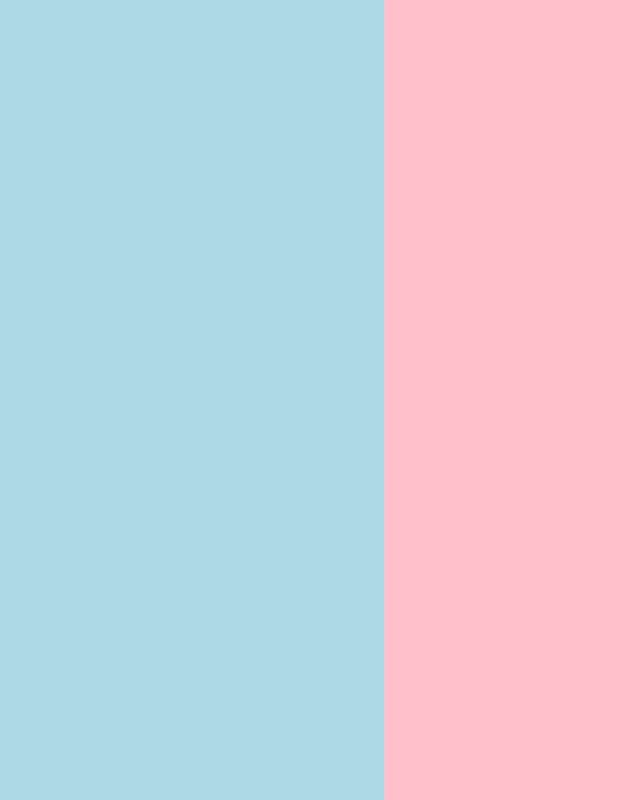
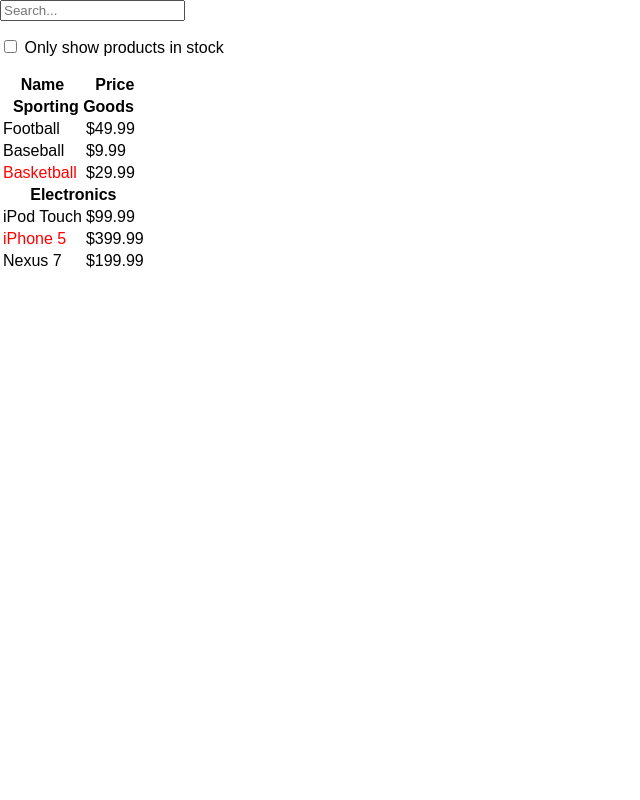
Before and after one commit to zhangwei900808/learn-react, a React (Create React App) app: page / in a window 1280 px wide. Shown: the whole page, without its empty margins (0-640 px from the left). Built offline with nearby package versions, Linux system fonts and the light colour scheme.

Commit message:
update FilterProductTable.js

```diff
--- /dev/null
+++ b/src/components/FilterableProductTable.js
@@ -0,0 +1,123 @@
+import React,{Component} from 'react'
+
+
+
+class ProductCategoryRow extends React.Component{
+    render(){
+        return <tr><th colSpan="2">{this.props.category}</th></tr>
+    }
+}
+
+class ProductRow extends React.Component{
+    render(){
+        var name = this.props.product.stocked ?
+            this.props.product.name :
+            <span style={{color:'red'}}>
+                {this.props.product.name}
+            </span>;
+            return (
+                <tr>
+                    <td>{name}</td>
+                    <td>{this.props.product.price}</td>
+                </tr>
+            );
+    }
+}
+
+class ProductTable extends React.Component{
+    render(){
+        var rows = [];
+        var lastCategory = null;
+        this.props.products.forEach((product)=>{
+            if(product.name.indexOf(this.props.filterText)===-1 || (!product.stocked && this.props.inStockOnly)){
+                return;
+            }
+            if(product.category !== lastCategory){
+                rows.push(<ProductCategoryRow category={product.category} key={product.category} />);
+            }
+            rows.push(<ProductRow product={product} key={product.name} />);
+            lastCategory = product.category;
+        });
+        return (
+            <table>
+                <thead>
+                    <tr>
+                        <th>Name</th>
+                        <th>Price</th>
+                    </tr>
+                </thead>
+                <tbody>{rows}</tbody>
+            </table>
+        )
+    }
+}
+
+class SearchBar extends React.Component{
+    constructor(props){
+        super(props);
+        this.handleFilterTextInputChange = this.handleFilterTextInputChange.bind(this);
+        this.handleInStockInputChange = this.handleInStockInputChange.bind(this);
+    }
+    handleFilterTextInputChange(e){
+        this.props.onFilterTextInput(e.target.value);
+    }
+    handleInStockInputChange(e){
+        this.props.onInStockInput(e.target.checked);
+    }
+    render(){
+        return(
+            <form>
+                <input
+                type="text"
+                placeholder="Search..."
+                value={this.props.filterText}
+                onChange={this.handleFilterTextInputChange}/>
+                <p>
+                    <input
+                    type="checkbox"
+                    checked={this.props.inStockOnly}
+                    onChange={this.handleInStockInputChange}/>
+                    {' '}
+                    Only show products in stock
+                </p>
+            </form>
+        )
+    }
+}
+
+export default class FilterableProductTable extends React.Component{
+    constructor(props){
+        super(props);
+        this.state={
+            filterText:'',
+            inStockOnly:false
+        }
+        this.handleFilterTextInput = this.handleFilterTextInput.bind(this);
+        this.handleInStockInput = this.handleInStockInput.bind(this);
+    }
+    handleFilterTextInput(filterText){
+        this.setState({
+            filterText:filterText
+        })
+    }
+    handleInStockInput(inStockOnly){
+        this.setState({
+            inStockOnly:inStockOnly
+        })
+    }
+    render(){
+        return(
+            <div>
+                <SearchBar
+                filterText={this.state.filterText}
+                inStockOnly={this.state.inStockOnly}
+                onFilterTextInput={this.handleFilterTextInput}
+                onInStockInput={this.handleInStockInput}></SearchBar>
+                <ProductTable
+                products={this.props.products}
+                filterText={this.state.filterText}
+                inStockOnly={this.state.inStockOnly}></ProductTable>
+            </div>
+        )
+    }
+}
--- a/src/index.js
+++ b/src/index.js
@@ -12,7 +12,17 @@ import Reservation from './components/Reservation'
 import Calculator from './components/Calculator'
 import WelcomeDialog from './components/WelcomeDialog'
 import Apps from './components/App'
+import FilterableProductTable from './components/FilterableProductTable'
+
+var PRODUCTS = [
+  {category: 'Sporting Goods', price: '$49.99', stocked: true, name: 'Football'},
+  {category: 'Sporting Goods', price: '$9.99', stocked: true, name: 'Baseball'},
+  {category: 'Sporting Goods', price: '$29.99', stocked: false, name: 'Basketball'},
+  {category: 'Electronics', price: '$99.99', stocked: true, name: 'iPod Touch'},
+  {category: 'Electronics', price: '$399.99', stocked: false, name: 'iPhone 5'},
+  {category: 'Electronics', price: '$199.99', stocked: true, name: 'Nexus 7'}
+];
 
 // ReactDOM.render(<App />, document.getElementById('root'));
-ReactDOM.render(<Apps />,document.getElementById('root'));
+ReactDOM.render(<FilterableProductTable products={PRODUCTS}/>,document.getElementById('root'));
 registerServiceWorker();
```
